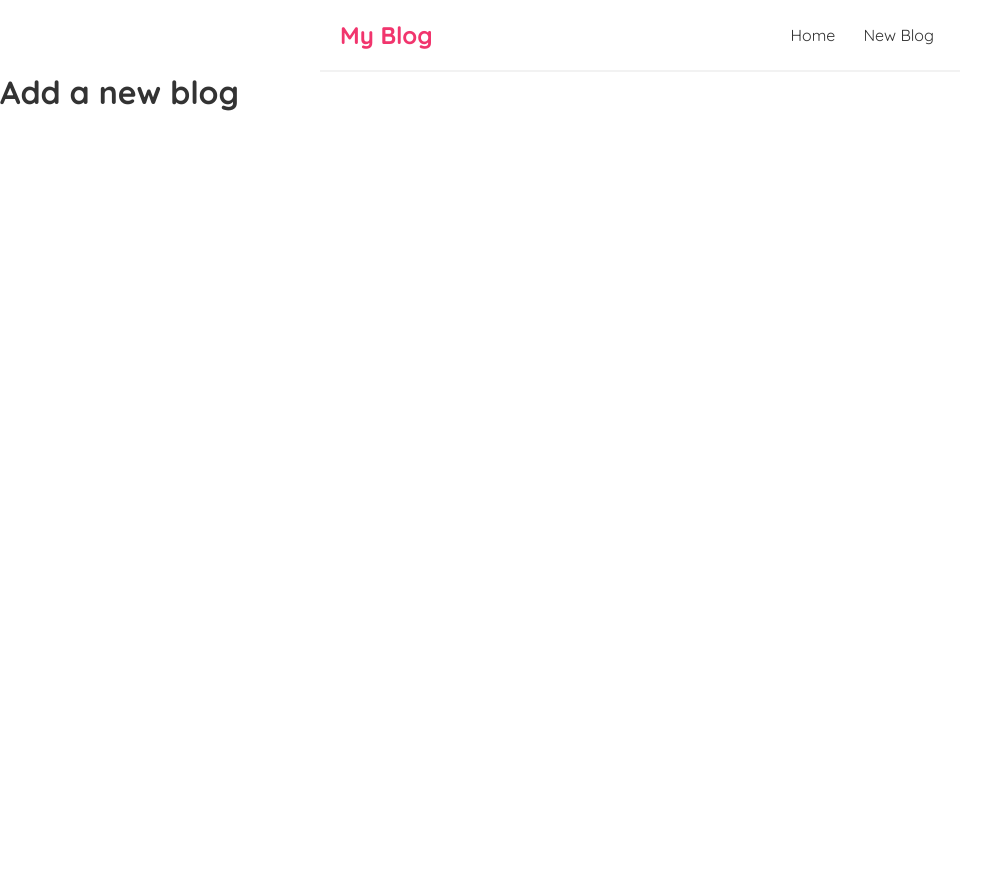
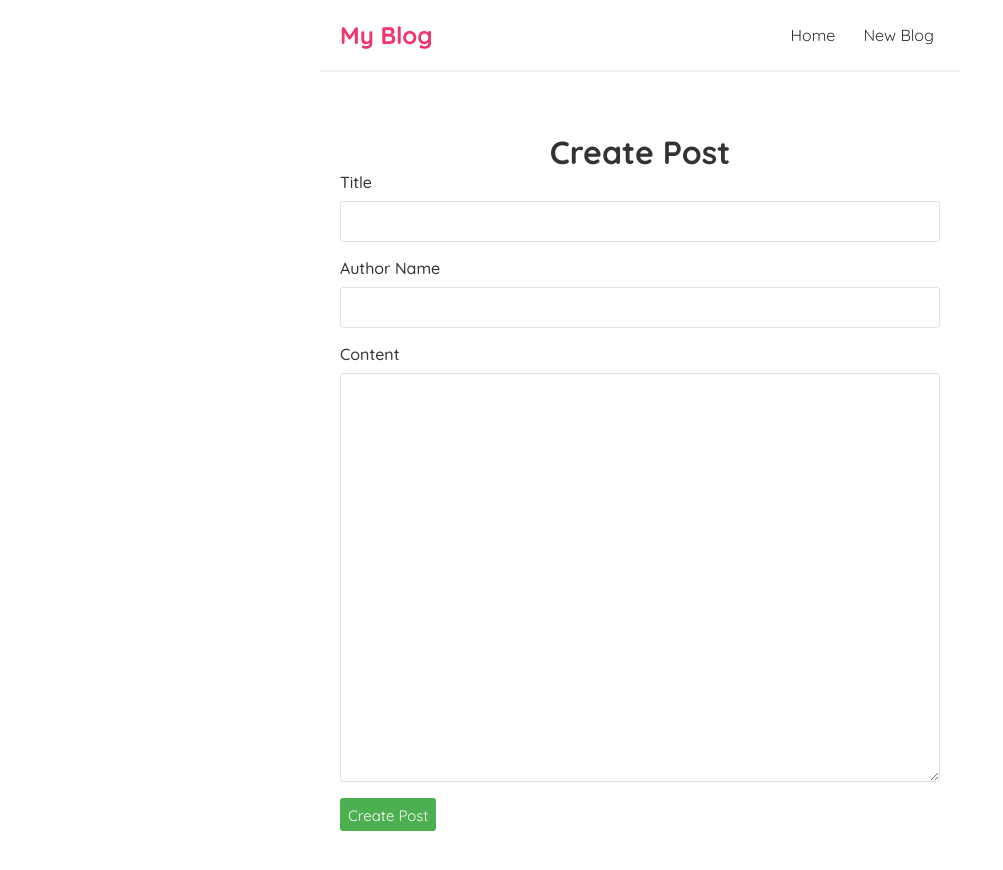
Before and after one commit to blaringblazehs/blog-app, a React (Create React App) app: page /create-blog in a window 1280 px wide. Shown: the top 870 px of the page, without its empty margins (0-1003 px from the left). Before the commit the page ends 800 px from the top, so only its background shows below. Built offline with nearby package versions, Linux system fonts and the light colour scheme.

Commit message:
Added Create Post Form and save data to firebase

```diff
--- a/src/CreateBlog.js
+++ b/src/CreateBlog.js
@@ -1,9 +1,58 @@
+import { addDoc, collection } from "firebase/firestore";
+import db from "./firebase";
+import { useFormInput } from "./hooks";
 const CreateBlog = () => {
+    const title = useFormInput("");
+    const author = useFormInput("");
+    const content = useFormInput("");
+    function handleSubmit(e) {
+        e.preventDefault();
+        console.log("title", title);
+        console.log("author", author);
+        console.log("content", content);
+        //saving data to firestore
+        const postRef = collection(db, "blogs");
+        const data = {
+            title: title.value,
+            body: content.value,
+            author: author.value,
+            createdAt: new Date(),
+        };
+        addDoc(postRef, { data })
+            .then((res) => {
+                console.log(res);
+                alert("Blog Saved");
+            })
+            .catch((err) => {
+                console.log(err);
+            });
+
+        // db.collection("posts").add({
+        //     title,
+        //     content,
+        //     subTitle,
+        //     createdAt: new Date(),
+        // });
+    }
     return (
-        <div className="create">
-            <h1>Add a new blog</h1>
+        <div className="create-post">
+            <h1>Create Post</h1>
+            <form onSubmit={handleSubmit}>
+                <div className="form-field">
+                    <label>Title</label>
+                    <input {...title} />
+                </div>
+                <div className="form-field">
+                    <label>Author Name</label>
+                    <input {...author} />
+                </div>
+                <div className="form-field">
+                    <label>Content</label>
+                    <textarea {...content}></textarea>
+                </div>
+                <button className="create-post-btn">Create Post</button>
+            </form>
         </div>
     );
 };
-
 export default CreateBlog;
--- /dev/null
+++ b/src/hooks.js
@@ -0,0 +1,13 @@
+import { useState } from "react";
+
+export function useFormInput(initialValue) {
+    const [value, setValue] = useState(initialValue);
+    function handleChange(e) {
+        setValue(e.target.value);
+    }
+
+    return {
+        value,
+        onChange: handleChange,
+    };
+}
--- a/src/index.css
+++ b/src/index.css
@@ -51,3 +51,57 @@
 .blog-preview a {
     text-decoration: none;
 }
+.blog-details,
+.create {
+    /* display: flex;
+    flex-direction: column;
+    align-items: center; */
+    max-width: 600px;
+    margin: 40px auto;
+    padding: 20px;
+}
+
+/* Css for form in Create blog  */
+.create-post {
+    max-width: 600px;
+    margin: 40px auto;
+    padding: 20px;
+}
+.create-post h1 {
+    text-align: center;
+}
+.create-post .form-field {
+    display: flex;
+    flex-direction: column;
+    margin-bottom: 16px;
+}
+.create-post .form-field label {
+    margin-bottom: 9px;
+    font-weight: 500;
+}
+.create-post .form-field input {
+    height: 37px;
+    border: 1px solid #e1e1e1;
+    border-radius: 3px;
+    font-size: 18px;
+    padding-left: 10px;
+}
+
+.create-post .form-field textarea {
+    border: 1px solid #e1e1e1;
+    height: 400px;
+    font-size: 18px;
+    padding-left: 10px;
+    border-radius: 3px;
+    padding-top: 5px;
+}
+.create-post-btn {
+    height: 33px;
+    background: #4caf50;
+    border: 0;
+    color: #fff;
+    padding: 8px;
+    font-size: 15px;
+    border-radius: 3px;
+    cursor: pointer;
+}
```
